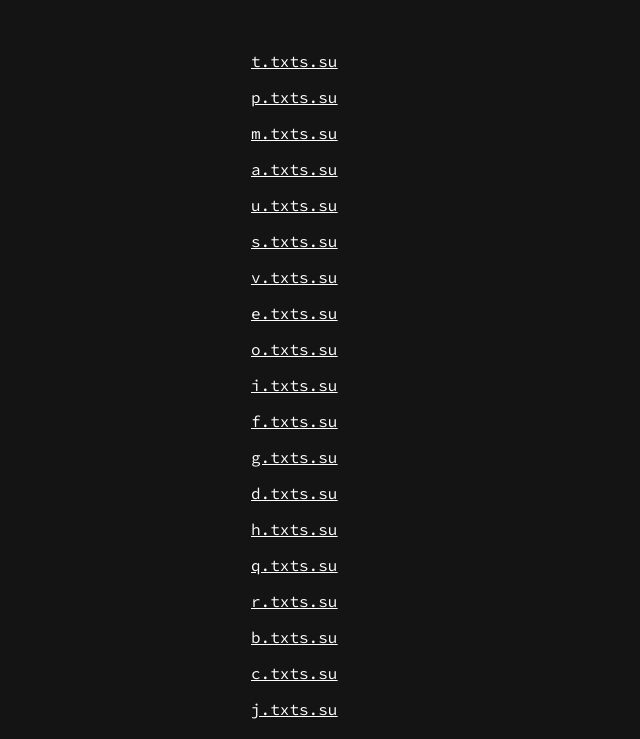
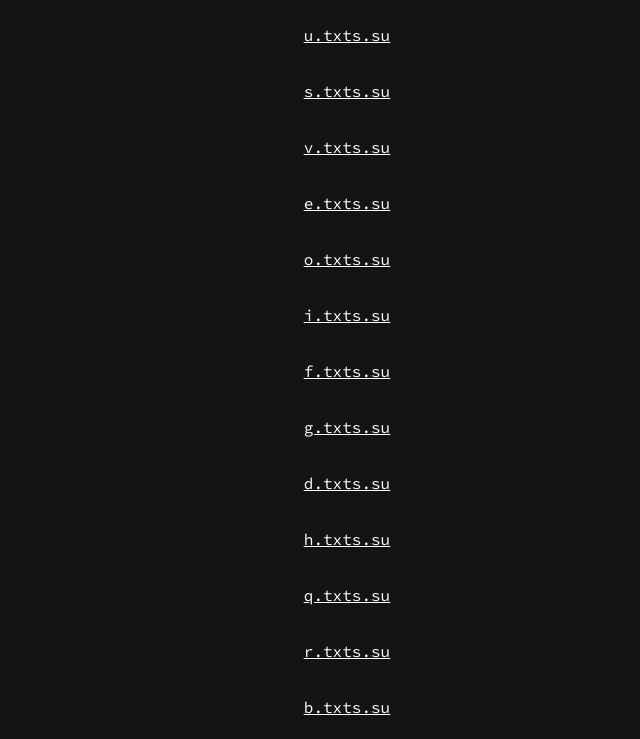
Before and after one commit to bajlek-c/txts.su, a plain HTML site: page index.html in a window 1280 px wide. Shown: the part 76-815 px from the top of the page, without its empty margins (293-933 px from the left). Drawn offline with Linux system fonts and the light colour scheme.

Commit message:
Update index.html

```diff
--- a/index.html
+++ b/index.html
@@ -41,9 +41,12 @@
         .tools {
             display: flex;
             flex-flow: row wrap;
+            align-content: center;
             align-items: center;
+            justify-content: center;
             text-decoration: underline;
             width: 20%;
+            gap: 20px;
         }
 
         .tools > * {
```
